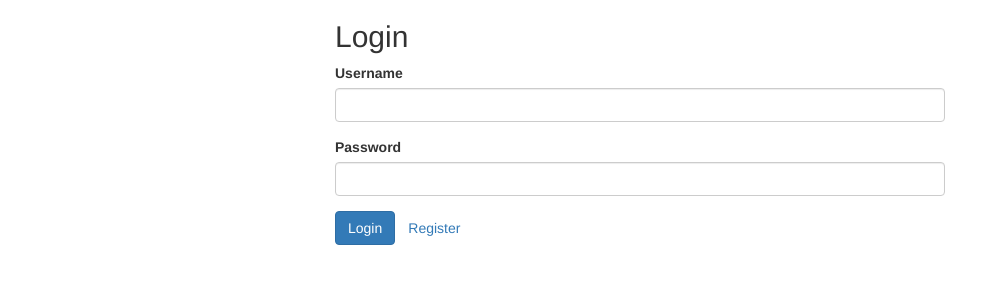
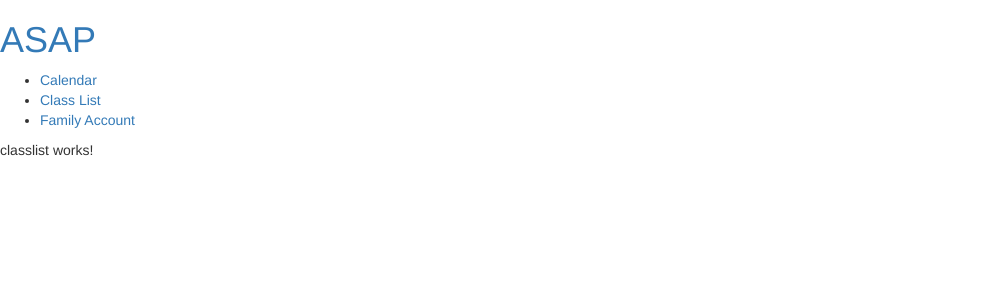
Before and after one commit to OmarCFrias/Demo, an Angular app: page /classlist in a window 1280 px wide. Before the commit this address led to /login. Shown: the top 300 px of the page, without its empty margins (0-1008 px from the left). Built offline with nearby package versions, Linux system fonts and the light colour scheme.

Commit message:
routing added to classlist

```diff
--- a/src/app/app.component.html
+++ b/src/app/app.component.html
@@ -1,3 +1,3 @@
-
+<app-menu *ngIf="!isLogin" ></app-menu>
 <app-alert></app-alert>
 <router-outlet></router-outlet>
--- a/src/app/app.routing.ts
+++ b/src/app/app.routing.ts
@@ -4,11 +4,13 @@ import { HomeComponent } from './home/home.component';
 import { LoginComponent } from './login/login.component';
 import { AuthGuard } from './guards/auth.guard';
 import { RegisterComponent } from './register/register.component';
+import { ClasslistComponent } from './classlist/classlist.component';
 
 const appRoutes: Routes = [
     { path: '', component: HomeComponent, canActivate: [AuthGuard] },
     { path: 'login', component: LoginComponent },
     { path: 'register', component: RegisterComponent },
+    { path: 'classlist', component: ClasslistComponent },
 
     // otherwise redirect to home
     { path: '**', redirectTo: '' }
--- a/src/app/home/home.component.html
+++ b/src/app/home/home.component.html
@@ -1,5 +1,3 @@
-
-<app-menu></app-menu>
 <div class="col-md-6 col-md-offset-3">
   <h1>Hi {{currentUser.firstName}}!</h1>
   <p><a [routerLink]="['/login']">Logout</a></p>
--- a/src/app/home/home.component.ts
+++ b/src/app/home/home.component.ts
@@ -20,7 +20,7 @@ export class HomeComponent implements OnInit {
     }
 
     deleteUser(id: number) {
-        this.userService.delete(id).subscribe(() => { this.loadAllUsers() });
+        this.userService.delete(id).subscribe(() => { this.loadAllUsers(); });
     }
 
     private loadAllUsers() {
--- a/src/app/menu/menu.component.html
+++ b/src/app/menu/menu.component.html
@@ -1,16 +1,16 @@
-<header>
+<header *ngIf="!isLogin">
   <h1>
     <a routerLink="/" style="cursor: pointer;">ASAP</a>
   </h1>
 </header>
-<section>
+<section *ngIf="!isLogin">
   <nav>
     <ul class="overflow">
       <li>
         <a style="cursor: pointer;">Calendar</a>
       </li>
       <li>
-        <a style="cursor: pointer;">Class List</a>
+        <a style="cursor: pointer;" [routerLink]="['/classlist']">Class List</a>
       </li>
       <li *ngIf="!IsProfesor">
         <a style="cursor: pointer;">Family Account</a>
--- a/src/app/menu/menu.component.ts
+++ b/src/app/menu/menu.component.ts
@@ -1,4 +1,5 @@
 import { Component, OnInit } from '@angular/core';
+import { Router, NavigationEnd } from '@angular/router';
 
 @Component({
   selector: 'app-menu',
@@ -8,11 +9,21 @@ import { Component, OnInit } from '@angular/core';
 export class MenuComponent implements OnInit {
 
   public IsProfesor = false;
+  public isLogin = false;
 
-  constructor() { }
+  constructor(private router: Router) {
+
+    router.events.subscribe((event) => {
+      if (event instanceof NavigationEnd) {
+          if (this.router.url.toLowerCase().startsWith('/login')) {
+              this.isLogin = true;
+          } else {
+              this.isLogin = false;
+          }
+        }
+      });
+  }
 
   ngOnInit() {
-
   }
-
 }
```
